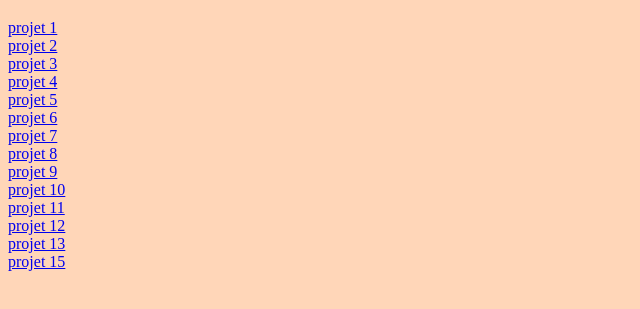
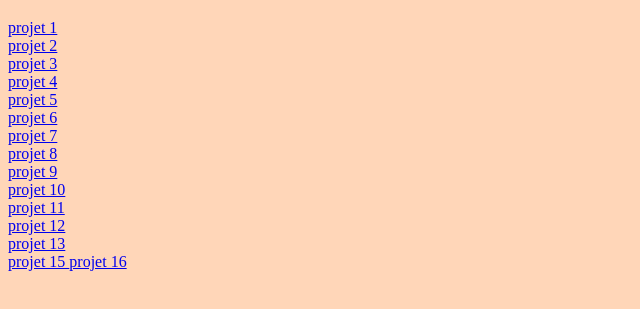
Before and after one commit to benferlousara-sudo/btsSIO2027, a plain HTML site: page index.html in a window 1280 px wide. Shown: the part 61-370 px from the top of the page, without its empty margins (0-640 px from the left). Drawn offline with Linux system fonts and the light colour scheme.

Commit message:
Add link for projet 16 in index.html
Added project 16 link to the summary page.

```diff
--- a/index.html
+++ b/index.html
@@ -32,5 +32,6 @@
 <a href="projet13.pdf"> projet 13 </a>
 <br>
 <a href="projet15.html"> projet 15 </a>
+		<a href="projet16.html"> projet 16 </a>
 </body>
 </html>
```
